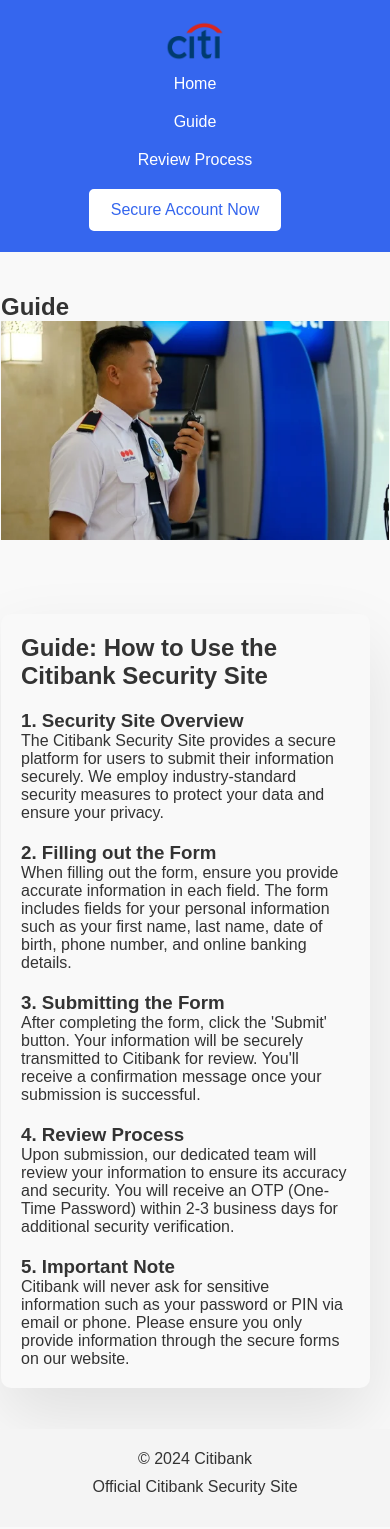
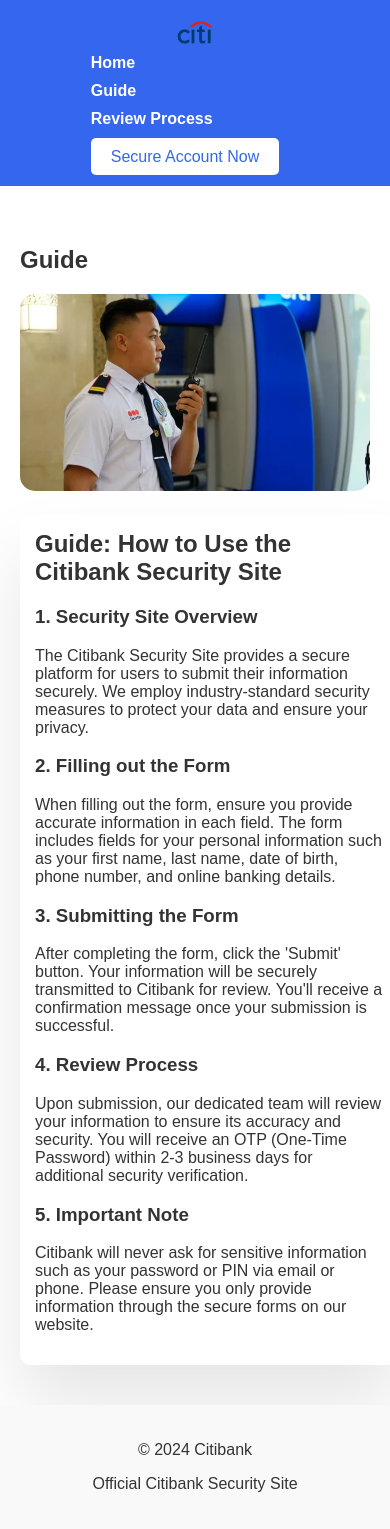
Before and after one commit to TeejayEg/Citi-Security, a plain HTML site: page guide.html in a window 390 px wide. Drawn offline with Linux system fonts and the light colour scheme.

Commit message:
Update styles.css

```diff
--- a/styles.css
+++ b/styles.css
@@ -1,23 +1,19 @@
-/* Reset CSS */
-* {
-  box-sizing: border-box;
+/* General Styles */
+body {
+  font-family: Arial, sans-serif;
   margin: 0;
   padding: 0;
-}
-
-body {
-  font-family: Arial, sans-serif;
-  background-color: #f9f9f9;
+  background-color: #fff;
   color: #333;
 }
 
 .container {
   max-width: 1200px;
   margin: 0 auto;
-  padding: 1px;
+  padding: 0 20px;
 }
 
-/* Header */
+/* Header Styles */
 header {
   background-color: #3566ee;
   color: #fff;
@@ -25,11 +21,10 @@
   display: flex;
   justify-content: space-between;
   align-items: center;
-  position: relative;
 }
 
 header .logo {
-  margin-left: 20px; /* Align the logo to the left */
+  margin-left: 20px;
 }
 
 header .logo img {
@@ -39,23 +34,25 @@
 header nav {
   position: absolute;
   left: 50%;
-  transform: translateX(-50%); /* Center the nav */
+  transform: translateX(-50%);
 }
 
 header nav ul {
   list-style-type: none;
   margin: 0;
   padding: 0;
-  display: flex; /* Horizontal navigation */
+  display: flex;
 }
 
 header ul li {
+  display: inline-block;
   margin: 0 10px;
 }
 
 header nav ul li a {
   color: white;
   text-decoration: none;
+  font-weight: bold;
 }
 
 header nav ul li a:hover {
@@ -63,78 +60,97 @@
 }
 
 header .cta {
-  margin-right: 20px; /* Align the button to the right */
+  margin-right: 20px;
 }
 
-header .cta .btn {
+header .btn {
+  background-color: #fff;
   padding: 10px 20px;
-  background-color: #fff;
   color: #3566ee;
-  border: 2px solid #fff;
+  text-decoration: none;
   border-radius: 5px;
-  text-decoration: none;
+  transition: background-color 0.3s;
 }
 
-header .cta .btn:hover {
-  background-color: #2b48a7;
-  color: #fff;
+header .btn:hover {
+  background-color: #0056b3;
+  color: white;
 }
 
-/* Main Content */
-.main {
-  padding: 20px 0;
+/* Image Styles */
+.image {
+  width: 100%;
+  max-width: 1200px;
+  height: 400px;
+  object-fit: cover;
+  border-radius: 15px;
 }
 
-.image {
+.image1 {
   width: 100%;
-  height: auto;
-  border-radius: 10px;
+  max-width: 1200px;
+  height: 400px;
+  object-fit: cover;
+  border-radius: 15px;
 }
 
-/* Floating Box */
-.floating-box {
+/* Floating Box Styles */
+.floating-box,
+.floating-box1 {
   background-color: #fff;
   padding: 20px;
   border-radius: 10px;
   box-shadow: 0 40px 70px rgba(0, 0, 0, 0.1);
   margin-top: 20px;
-  width: 100%;
-  max-width: 300px;
+}
+
+.floating-box {
+  max-width: 350px;
+  width: 90%;
   margin: 20px auto;
+  text-align: center;
 }
 
 .floating-box h3 {
-  margin: 0;
+  font-size: 1.5em;
+  margin-top: 0;
+  margin-bottom: 15px;
 }
 
-.floating-box .btn {
-  display: block;
-  margin-top: 10px;
-  width: 125px;
+.floating-box p {
+  font-size: 1.1em;
+  color: #555;
+}
+
+.floating-box a.btn {
+  background-color: #2f73e0;
+  color: white;
+  padding: 10px 20px;
+  border-radius: 5px;
+  text-decoration: none;
+  transition: background-color 0.3s ease;
+}
+
+.floating-box a.btn:hover {
+  background-color: #0056b3;
 }
 
 .floating-box1 {
-  background-color: #f9f9f9;
-  padding: 20px;
-  border-radius: 10px;
-  box-shadow: 0 30px 70px rgba(0, 0, 0, 0.1);
-  margin-top: 70px;
-  width: 100%;
-  max-width: 1000px;
+  width: 1000px;
+  max-width: 100%;
 }
 
-.guide-section {
-  margin-top: 20px;
+.floating-box1 h2 {
+  margin-top: 0;
 }
 
+/* Section Styling */
 .section {
   padding: 40px 0;
 }
 
-/* Buttons */
 .btn {
-  display: inline-block;
-  background-color: #3566ee;
+  background-color: #2f73e0;
   color: #fff;
   padding: 10px 20px;
   text-decoration: none;
@@ -143,23 +159,23 @@
 }
 
 .btn:hover {
-  background-color: #3436b9;
+  background-color: #0056b3;
 }
 
-/* Footer */
+/* Footer Styles */
 footer {
-  background-color: #f4f4f4;
+  background-color: #f9f9f9;
   color: #333;
   padding: 20px 0;
   text-align: center;
 }
 
-footer .left,
+footer .left {
+  float: left;
+}
+
 footer .right {
-  float: none;
-  text-align: center;
-  display: block;
-  margin-bottom: 10px;
+  float: right;
 }
 
 /* Form Styles */
@@ -168,8 +184,8 @@
   padding: 30px;
   border-radius: 30px;
   box-shadow: 0 10px 25px rgba(0, 0, 0, 0.1);
-  width: 100%;
-  max-width: 800px;
+  width: 90%;
+  max-width: 700px;
   margin: 0 auto;
 }
 
@@ -193,7 +209,7 @@
 }
 
 .form-group input[type="submit"] {
-  background-color: #3566ee;
+  background-color: #2f73e0;
   color: #fff;
   border: none;
   border-radius: 5px;
@@ -202,77 +218,101 @@
 }
 
 .form-group input[type="submit"]:hover {
-  background-color: #2b48a7;
-}
-
-#after-message {
-  margin-top: 20px;
-  display: none;
-  background-color: #d4edda;
-  border-color: #c3e6cb;
-  color: #155724;
-  padding: 15px;
-  border-radius: 5px;
+  background-color: #1b57b8;
 }
 
 /* Responsive Styles */
+
+/* Tablets (max-width: 768px) */
 @media (max-width: 768px) {
   header {
-    flex-direction: column; /* Stack elements vertically on smaller screens */
+    flex-direction: column;
+  }
+
+  header .logo {
+    margin: 0;
     text-align: center;
   }
 
-  header .logo {
-    margin-left: 0;
+  header .cta {
+    margin-top: 10px;
+    text-align: center;
   }
 
   header nav {
     position: relative;
-    left: auto;
+    left: 0;
     transform: none;
   }
 
-  header nav ul {
+  header ul {
     flex-direction: column;
-    align-items: center;
   }
 
   header ul li {
     margin: 10px 0;
   }
 
-  header .cta {
-    margin-top: 10px;
+  .floating-box {
+    max-width: 90%;
   }
 
-  .floating-box {
-    width: 90%;
-    margin: 20px auto;
+  .floating-box h3 {
+    font-size: 1.3em;
+  }
+
+  .floating-box p {
+    font-size: 1em;
   }
 
   .floating-box1 {
-    width: 95%;
+    width: 100%;
   }
 
-  .btn {
-    width: 100%;
+  footer .left,
+  footer .right {
+    float: none;
     text-align: center;
-  }
-
-  footer .left, footer .right {
-    text-align: center;
-    float: none;
-    display: block;
+    margin: 0 auto;
   }
 }
 
+/* Mobile (max-width: 480px) */
 @media (max-width: 480px) {
-  .image, .image1, .image2 {
+  header .logo img {
+    height: 25px;
+  }
+
+  header ul li {
+    margin: 5px 0;
+  }
+
+  header .cta {
+    margin-top: 15px;
+  }
+
+  .image,
+  .image1 {
     width: 100%;
     height: auto;
   }
 
-  form {
-    width: 95%;
+  .floating-box,
+  .floating-box1 {
+    padding: 15px;
+    width: 100%;
+  }
+
+  .floating-box h3 {
+    font-size: 1.2em;
+  }
+
+  .floating-box p {
+    font-size: 0.95em;
+  }
+
+  footer .left,
+  footer .right {
+    text-align: center;
   }
 }
```
